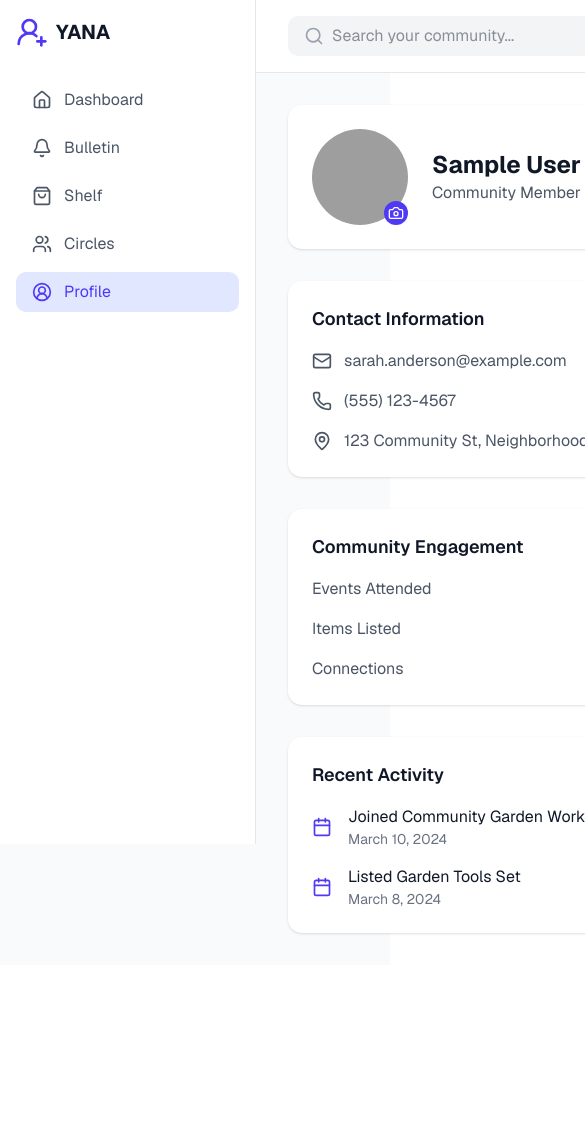
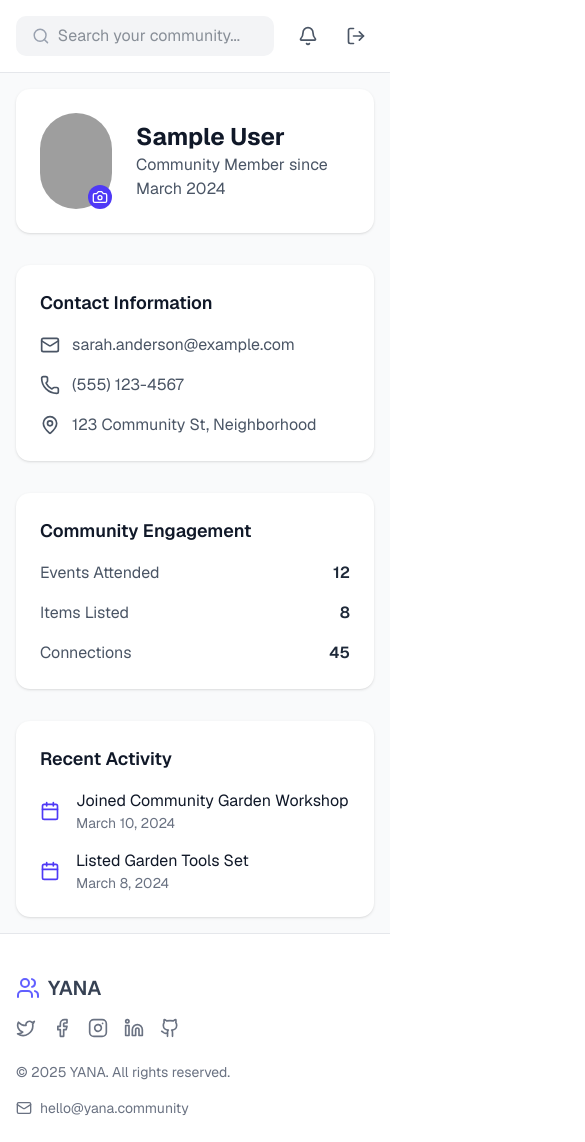
Before and after one commit to ajmalBuilds/YANA, a Next.js app: page /profile in a window 390 px wide. Shown: the top 1142 px of the page, 585 px wide, since content can reach past the window. Before the commit the page ends 965 px from the top, so only its background shows below. Built offline with nearby package versions, Linux system fonts and the light colour scheme; no server answers; sample sign-in values are in the browser's storage; grey boxes are pictures that could not be loaded.

Commit message:
Fix: Make responsive

```diff
--- a/app/bulletin/page.js
+++ b/app/bulletin/page.js
@@ -15,6 +15,8 @@ import Datetime from "react-datetime";
 import "react-datetime/css/react-datetime.css";
 import moment from "moment";
 import { set } from "mongoose";
+import { useMediaQuery } from "react-responsive";
+import InnerPageFooter from "../components/InnerPagefooter";
 
 function SkeltonCard() {
   return (
@@ -318,6 +320,7 @@ function isEventCompleted(timeOfEvent) {
 }
 
 function Bulletin() {
+  const isMobile = useMediaQuery({ query: "(max-width: 767px)" });
   const [showAddPopup, setShowAddPopup] = useState(false);
   const [newEvent, setNewEvent] = useState({
     title: "",
@@ -356,16 +359,6 @@ function Bulletin() {
       return null;
     }
   };
-  // useEffect(() => {
-  //   const fetchUserRole = async () => {
-  //     const user = auth.currentUser;
-  //     if (user) {
-  //       const role = await getUserRole(user.uid);
-  //       setUserRole(role);
-  //     }
-  //   };
-  //   fetchUserRole();
-  // }, []);
 
   useEffect(() => {
     setLoading(true);
@@ -535,7 +528,7 @@ function Bulletin() {
                 📣 Yana Bulletin
               </h1>
               <p className="text-gray-600">
-                Discover and join events happening in your Circles.
+                Discover and join events in your Circles.
               </p>
             </div>
             <button
@@ -713,8 +706,3 @@ function Bulletin() {
 }
 
 export default Bulletin;
-
-// if (moment.isMoment(date)) {
-//   const formatted = date.format("MMMM D, YYYY • h:mm A");
-//   setNewEvent({ ...newEvent, date: formatted });
-// }
--- a/app/circles/page.js
+++ b/app/circles/page.js
@@ -6,6 +6,7 @@ import { format } from "date-fns";
 import { onAuthStateChanged } from "firebase/auth";
 import { auth } from "@/lib/firebase";
 import { useRouter } from "next/navigation";
+import { useMediaQuery } from "react-responsive";
 import {
   Send,
   Smile,
@@ -25,6 +26,8 @@ import Layout from "../components/layout";
 import { createCircle, getAllCircles } from "@/lib/circles";
 import { set } from "mongoose";
 import CircleChat from "../components/circleChat";
+import BottomNavBar from "../components/BottomNavBar";
+import InnerPageFooter from "../components/InnerPagefooter";
 
 // Circle preview (left panel)
 const CirclePreview = ({ circle, selected, onClick }) => (
@@ -126,6 +129,7 @@ const CircleHeader = ({ circle }) => (
 
 // Main Yana Circles Page
 const Messages = () => {
+  const isMobile = useMediaQuery({ query: "(max-width: 767px)" });
   const [selectedCircle, setSelectedCircle] = useState(null);
   const [messageInput, setMessageInput] = useState("");
   const messageEndRef = useRef(null);
@@ -153,7 +157,7 @@ const Messages = () => {
   });
 
   useEffect(() => {
-    if (circles.length > 0 && !selectedCircle) {
+    if (circles.length > 0 && !selectedCircle && !isMobile) {
       setSelectedCircle(circles[0].id);
     }
   }, [circles]);
@@ -251,34 +255,8 @@ const Messages = () => {
   return (
     <PrivateRoute>
       <Layout>
-        <header className="bg-white border-b border-gray-200">
-          <div className="flex items-center justify-between px-8 py-4">
-            <div className="flex items-center bg-gray-100 rounded-lg px-4 py-2 w-96">
-              <Search className="h-5 w-5 text-gray-400 mr-2" />
-              <input
-                type="text"
-                placeholder="Search your community..."
-                className="bg-transparent border-none focus:outline-none flex-1"
-              />
-            </div>
-            <div className="flex items-center space-x-4">
-              <button className="p-2 hover:bg-gray-100 rounded-lg">
-                <MessageSquarePlus
-                  className="h-5 w-5 text-gray-600 cursor-pointer"
-                  onClick={() => setShowForm(!showForm)}
-                />
-              </button>
-              <button className="p-2 hover:bg-gray-100 rounded-lg">
-                <Bell className="h-5 w-5 text-gray-600" />
-              </button>
-              <button className="p-2 hover:bg-gray-100 rounded-lg">
-                <LogOut className="h-5 w-5 text-gray-600" />
-              </button>
-            </div>
-          </div>
-        </header>
-        {circles.length > 0 ? (
-          <div className="h-[90vh] flex overflow-hidden">
+        {!isMobile && circles.length > 0 && (
+          <div className="h-[90vh] flex overflow-hidden left-0">
             <div className="w-96 bg-white border-r border-gray-200 flex flex-col">
               <div className="p-4 border-b border-gray-200">
                 <h1 className="text-2xl font-bold text-gray-900">
@@ -307,10 +285,40 @@ const Messages = () => {
               />
             )}
           </div>
-        ) : (
-          <div className="flex items-center justify-center h-full">
-            <p className="text-black-500 text-lg">No Circles</p>
+          )
+        }
+
+        {isMobile && circles.length > 0 && (
+          <div className="overflow-y-auto">
+            {circles.map((circle) => (
+              <CirclePreview
+                key={circle.id}
+                circle={circle}
+                selected={circle.id === selectedCircle}
+                onClick={() => setSelectedCircle(circle.id)}
+              />
+            ))}
           </div>
+        )}
+
+        {
+          (circles.length ===0 && !selectedCircle && (
+            <div className="flex items-center justify-center h-full">
+              <p className="text-black-500 text-lg">No Circles</p>
+            </div>
+          ))
+        }
+
+        {isMobile && selectedCircle && (
+          <CircleChat
+            circleId={selectedCircle}
+            selectedCircleData={selectedCircleData}
+            setSelectedCircle={setSelectedCircle}
+          />
+        )}
+
+        {isMobile && !selectedCircle && (
+          <BottomNavBar />
         )}
 
         {showForm && (
--- /dev/null
+++ b/app/components/BottomNavBar.js
@@ -0,0 +1,43 @@
+'use client';
+import { Home, Search, PlusCircle, Bell, ShoppingBag, Users, CircleUserRound } from 'lucide-react';
+import { usePathname } from "next/navigation";
+import { useRouter } from "next/navigation"
+
+function NavLink({ href, Icon }) {
+    const pathname = usePathname();
+    const isActive = pathname === href;
+    const router = useRouter();
+
+    return (
+      <button
+        onClick={() => router.push(href)}
+        className={`flex items-center px-4 py-2 rounded-lg transition-colors ${
+          isActive
+            ? "bg-indigo-100 text-indigo-600"
+            : "text-gray-600 hover:bg-gray-100"
+        }`}
+      >
+        <Icon className="h-5 w-5 mr-3" />
+      </button>
+    );
+  }
+
+export default function BottomNavBar() {
+  return (
+    <nav className="fixed bottom-4 left-1/2 transform -translate-x-1/2 w-[90%] max-w-md bg-white border border-gray-200 rounded-2xl shadow-lg px-6 py-3 flex justify-between items-center z-500">
+      <NavLink href="/dashboard" Icon={Home} />
+      <NavLink href="/bulletin" Icon={Bell} />
+      <NavLink href="/shelf" Icon={ShoppingBag} />
+      <NavLink href="/circles" Icon={Users} />
+      <NavLink href="/profile" Icon={CircleUserRound} />
+    </nav>
+  );
+}
+
+function NavItem({ Icon }) {
+  return (
+    <button className="text-gray-600 hover:text-black transition duration-200">
+      <Icon className="w-6 h-6" />
+    </button>
+  );
+}
--- /dev/null
+++ b/app/components/InnerPagefooter.js
@@ -0,0 +1,56 @@
+import React, { forwardRef } from 'react';
+import {
+  Twitter,
+  Instagram,
+  Facebook,
+  Linkedin,
+  Github as GitHub,
+  Mail,
+  Users,
+} from 'lucide-react';
+
+const InnerPageFooter = forwardRef((props, ref) => {
+  return (
+    <footer ref={ref} className="bg-white border-t border-gray-200 pt-10 pb-6 text-gray-700">
+      <div className="container mx-auto px-4 sm:px-6">
+        <div className="flex flex-col md:flex-row justify-between items-start md:items-center mb-6">
+          <div className="flex items-center mb-4 md:mb-0">
+            <Users className="h-6 w-6 text-indigo-500 mr-2" />
+            <span className="font-semibold text-xl">YANA</span>
+          </div>
+          <div className="flex space-x-4">
+            <a href="#" className="text-gray-500 hover:text-indigo-500 transition-colors duration-200">
+              <Twitter className="h-5 w-5" />
+            </a>
+            <a href="#" className="text-gray-500 hover:text-indigo-500 transition-colors duration-200">
+              <Facebook className="h-5 w-5" />
+            </a>
+            <a href="#" className="text-gray-500 hover:text-indigo-500 transition-colors duration-200">
+              <Instagram className="h-5 w-5" />
+            </a>
+            <a href="#" className="text-gray-500 hover:text-indigo-500 transition-colors duration-200">
+              <Linkedin className="h-5 w-5" />
+            </a>
+            <a href="#" className="text-gray-500 hover:text-indigo-500 transition-colors duration-200">
+              <GitHub className="h-5 w-5" />
+            </a>
+          </div>
+        </div>
+
+        <div className="flex flex-col md:flex-row justify-between items-start md:items-center">
+          <p className="text-sm text-gray-500 mb-4 md:mb-0">
+            &copy; {new Date().getFullYear()} YANA. All rights reserved.
+          </p>
+          <div className="flex items-center text-sm text-gray-500">
+            <Mail className="h-4 w-4 mr-2" />
+            <a href="mailto:hello@yana.community" className="hover:text-indigo-500 transition-colors duration-200">
+              hello@yana.community
+            </a>
+          </div>
+        </div>
+      </div>
+    </footer>
+  );
+});
+
+export default InnerPageFooter;
--- a/app/components/circleChat.js
+++ b/app/components/circleChat.js
@@ -6,6 +6,7 @@ import { db } from "@/lib/firebase";
 import { onAuthStateChanged } from "firebase/auth";
 import { auth } from "@/lib/firebase";
 import { useRouter } from "next/navigation";
+import { useMediaQuery } from "react-responsive";
 import {
   collection,
   addDoc,
@@ -24,6 +25,8 @@ import {
   MoreVertical,
   UserRoundPlus,
   X,
+  ArrowBigLeft,
+  ArrowLeft,
 } from "lucide-react";
 
 const addMemberToCircle = async (circleId, userId) => {
@@ -114,7 +117,7 @@ const MessageBubble = ({ message, currentUser }) => {
 };
 
 // Circle header
-const CircleHeader = ({ circle }) => {
+const CircleHeader = ({ circle, setCircleId }) => {
   const [showMenu, setShowMenu] = useState(false);
   const [showAddMemberForm, setShowAddMemberForm] = useState(false);
   const [newMemberId, setNewMemberId] = useState("");
@@ -152,6 +155,7 @@ const CircleHeader = ({ circle }) => {
   return (
     <div className="flex items-center justify-between p-4 border-b border-gray-200 bg-white sticky top-0 z-10">
       <div className="flex items-center space-x-4">
+      <ArrowLeft className="h-8 w-8 text-gray-600" onClick={() => setCircleId(null)} />
         <div className="relative">
           <img
             src={"/assets/avatar.png"}
@@ -235,7 +239,8 @@ const CircleHeader = ({ circle }) => {
   );
 };
 
-export default function CircleChat({ circleId, selectedCircleData }) {
+export default function CircleChat({ circleId, selectedCircleData, setSelectedCircle }) {
+  const isMobile = useMediaQuery({ query: '(max-width: 767px)' });
   const [messages, setMessages] = useState([]);
   const [messageInput, setMessageInput] = useState("");
   const user = auth.currentUser;
@@ -299,8 +304,8 @@ export default function CircleChat({ circleId, selectedCircleData }) {
 
   return (
     <>
-      <div className="flex flex-col flex-1 bg-white">
-        <CircleHeader circle={selectedCircleData} />
+      {circleId && <div className={`flex flex-col flex-1 bg-white ${isMobile ? "absolute top-0 left-0 w-full h-full" : ""} `}>
+        <CircleHeader circle={selectedCircleData} setCircleId={setSelectedCircle}/>
 
         {/* Messages */}
         <div className="flex-1 overflow-y-auto p-4 bg-white  bg-[url('/assets/circles-bg-4.jpeg')] bg-contain bg-center space-y-4">
@@ -346,7 +351,7 @@ export default function CircleChat({ circleId, selectedCircleData }) {
             </button>
           </div>
         </div>
-      </div>
+      </div>}
     </>
   );
 }
--- a/app/components/layout.js
+++ b/app/components/layout.js
@@ -1,6 +1,7 @@
 "use client";
 import Link from "next/link";
-import { usePathname } from "next/navigation";
+import { usePathname, useRouter } from "next/navigation";
+import { useMediaQuery } from "react-responsive";
 import {
   Home,
   Users,
@@ -12,6 +13,11 @@ import {
   LogOut,
   CircleUserRound,
 } from "lucide-react";
+import { useState, useEffect, useRef } from "react";
+import { signOut } from "firebase/auth";
+import { auth } from "@/lib/firebase";
+import BottomNavBar from "./BottomNavBar";
+import InnerPageFooter from "./InnerPagefooter";
 
 function NavLink({ href, icon: Icon, label }) {
   const pathname = usePathname();
@@ -33,11 +39,46 @@ function NavLink({ href, icon: Icon, label }) {
 }
 
 export default function Layout({ children }) {
+  const footerRef = useRef();
+  const [footerVisible, setFooterVisible] = useState(false);
   const pathname = usePathname();
   const isCirclesPage = pathname === "/circles";
+  const isMobile = useMediaQuery({ query: "(max-width: 767px)" });
+  const [showForm, setShowForm] = useState(false);
+  const [logoutPopup, setLogoutPopup] = useState(false);
+  const router = useRouter();
+
+  useEffect(() => {
+    if (!footerRef.current) return;
+
+    const observer = new IntersectionObserver(
+      ([entry]) => {
+        setFooterVisible(entry.isIntersecting);
+      },
+      {
+        root: null,
+        threshold: 0.1, // adjust as needed
+      }
+    );
+
+    observer.observe(footerRef.current);
+
+    return () => observer.disconnect();
+  }, []);
+
+  const handleLogOut = async () => {
+    try {
+      await signOut(auth);
+      router.push("/login");
+    } catch (error) {
+      console.error("logOut error", error);
+    }
+  };
 
   return (
-    <div className="min-h-screen bg-gray-50 flex">
+    <div className="min-h-screen bg-gray-50 flex flex-col md:flex-row">
+      {/* Sidebar for Desktop */}
+      {!isMobile && (
         <aside className="w-64 bg-white border-r border-gray-200 p-4 fixed h-full">
           <div className="flex items-center mb-8">
             <UserPlus2 className="h-8 w-8 text-indigo-600 mr-2" />
@@ -51,34 +92,95 @@ export default function Layout({ children }) {
             <NavLink href="/profile" icon={CircleUserRound} label="Profile" />
           </nav>
         </aside>
+      )}
 
-      <main className="flex-1 ml-64">
+      {/* Main Content Area */}
+      <main className={`flex-1 ${!isMobile && "md:ml-64"}`}>
+        {/* Header */}
         {!isCirclesPage && (
-          <header className="bg-white border-b border-gray-200">
-            <div className="flex items-center justify-between px-8 py-4">
-              <div className="flex items-center bg-gray-100 rounded-lg px-4 py-2 w-96">
+          <header className="bg-white border-b border-gray-200 px-4 sm:px-8 py-4 flex items-center justify-between">
+            <div className="flex items-center bg-gray-100 rounded-lg px-4 py-2 flex-1 max-w-lg">
               <Search className="h-5 w-5 text-gray-400 mr-2" />
               <input
                 type="text"
                 placeholder="Search your community..."
-                  className="bg-transparent border-none focus:outline-none flex-1"
+                className="bg-transparent border-none focus:outline-none w-full"
               />
             </div>
-              <div className="flex items-center space-x-4">
+            <div className="ml-4 flex items-center space-x-3">
               <button className="p-2 hover:bg-gray-100 rounded-lg">
                 <Bell className="h-5 w-5 text-gray-600" />
               </button>
-                <button className="p-2 hover:bg-gray-100 rounded-lg">
+              <button onClick={() => setLogoutPopup(!logoutPopup)} className="p-2 hover:bg-gray-100 rounded-lg">
                 <LogOut className="h-5 w-5 text-gray-600" />
               </button>
-              </div>
             </div>
           </header>
         )}
 
-        {/* Conditionally applying padding */}
-        <div className={isCirclesPage ? "p-0" : "p-8"}>{children}</div>
+        {logoutPopup && (
+          <div className="absolute top-16 right-5 mt-2 bg-white shadow-lg rounded-lg p-4 w-40 border border-gray-200 z-50">
+            <p className="text-sm text-gray-700">
+              Are you sure you want to log out?
+            </p>
+            <div className="flex justify-between mt-3">
+              <button
+                onClick={handleLogOut}
+                className="text-sm text-red-500 hover:text-red-700"
+              >
+                Yes
+              </button>
+              <button
+                onClick={() => setLogoutPopup(false)}
+                className="text-sm text-gray-500 hover:text-gray-700"
+              >
+                No
+              </button>
+            </div>
+          </div>
+        )}
+
+        {/* Circles Page Header */}
+        {isCirclesPage && (
+          <header className="bg-white border-b border-gray-200 px-4 sm:px-8 py-4 flex items-center justify-between">
+            {!isMobile && (
+              <div className="flex items-center bg-gray-100 rounded-lg px-4 py-2 flex-1 max-w-lg">
+                <Search className="h-5 w-5 text-gray-400 mr-2" />
+                <input
+                  type="text"
+                  placeholder="Search your community..."
+                  className="bg-transparent border-none focus:outline-none w-full"
+                />
+              </div>
+            )}
+            {isMobile && (
+              <span className="text-2xl font-bold text-gray-900">YANA</span>
+            )}
+            <div className="ml-4 flex items-center space-x-3">
+              <button className="p-2 hover:bg-gray-100 rounded-lg">
+                <MessageSquarePlus
+                  className="h-5 w-5 text-gray-600 cursor-pointer"
+                  onClick={() => setShowForm(!showForm)}
+                />
+              </button>
+              <button className="p-2 hover:bg-gray-100 rounded-lg">
+                <Bell className="h-5 w-5 text-gray-600" />
+              </button>
+              <button onClick={() => setLogoutPopup(!logoutPopup)} className="p-2 hover:bg-gray-100 rounded-lg">
+                <LogOut className="h-5 w-5 text-gray-600" />
+              </button>
+            </div>
+          </header>
+        )}
+
+        {/* Page Content */}
+        <div className={`${isCirclesPage ? "p-4 sm:p-6" : "p-4 sm:p-8"}`}>
+          {children}
+        </div>
       </main>
+
+      {isMobile && !isCirclesPage && !footerVisible && <BottomNavBar />}
+      {isMobile && !isCirclesPage && <InnerPageFooter ref={footerRef} />}
     </div>
   );
 }
--- a/app/dashboard/page.js
+++ b/app/dashboard/page.js
@@ -6,7 +6,9 @@ import { useRouter } from "next/navigation";
 import { onAuthStateChanged } from "firebase/auth";
 import { auth } from "@/lib/firebase";
 import PrivateRoute from "@/components/PrivateRoute";
+import { useMediaQuery } from "react-responsive";
 import { Calendar, TrendingUp, Users, Bell } from "lucide-react";
+import InnerPageFooter from "../components/InnerPagefooter";
 
 function ActivityCard({ icon: Icon, title, description, time }) {
   return (
@@ -25,7 +27,7 @@ function ActivityCard({ icon: Icon, title, description, time }) {
 
 function StatCard({ icon: Icon, label, value }) {
   return (
-    <div className="bg-white p-6 rounded-xl shadow-sm">
+    <div className="bg-white p-4 sm:p-6 rounded-xl shadow-sm w-full">
       <div className="flex items-center space-x-4">
         <div className="p-2 bg-indigo-100 rounded-lg">
           <Icon className="h-6 w-6 text-indigo-600" />
@@ -40,12 +42,12 @@ function StatCard({ icon: Icon, label, value }) {
 }
 
 function Dashboard() {
+  const isMobile = useMediaQuery({ query: "(max-width: 767px)" });
   const [currentUser, setCurrentUser] = useState({});
-  const [loading, setLoading] = useState(false);
+  const [loading, setLoading] = useState(true);
   const router = useRouter();
 
   useEffect(() => {
-    setLoading(true);
     const unsubscribe = onAuthStateChanged(auth, (user) => {
       if (user) {
         setCurrentUser(user);
@@ -59,37 +61,34 @@ function Dashboard() {
   }, []);
 
   if (loading) {
-    return <div>Loading...</div>;
+    return <div className="p-8">Loading...</div>;
   }
 
   return (
     <PrivateRoute>
       <Layout>
-        <div className="space-y-8">
+        <div className="px-4 sm:px-8 py-6 space-y-8">
+          {/* Welcome Header */}
           <div>
-            <h1 className="text-2xl font-bold text-gray-900 mb-4">
-              Welcome back, {currentUser.displayName}!
+            <h1 className="text-2xl font-bold text-gray-900 mb-2">
+              Welcome back, {currentUser?.displayName || "Neighbor"}!
             </h1>
             <p className="text-gray-600">
               Here's what's happening in your community today.
             </p>
           </div>
 
-          {/* Stats Grid */}
-          <div className="grid grid-cols-1 md:grid-cols-2 lg:grid-cols-4 gap-6">
+          {/* Stats Section */}
+          <div className="grid grid-cols-1 sm:grid-cols-2 lg:grid-cols-4 gap-4">
             <StatCard icon={Users} value="156" label="Active Neighbors" />
             <StatCard icon={Calendar} value="12" label="Upcoming Events" />
-            <StatCard
-              icon={TrendingUp}
-              value="89%"
-              label="Community Engagement"
-            />
+            <StatCard icon={TrendingUp} value="89%" label="Engagement" />
             <StatCard icon={Bell} value="24" label="New Updates" />
           </div>
 
           {/* Recent Activity */}
           <div className="bg-white rounded-xl shadow-sm">
-            <div className="p-6 border-b border-gray-200">
+            <div className="p-4 sm:p-6 border-b border-gray-200">
               <h2 className="text-lg font-semibold text-gray-900">
                 Recent Activity
               </h2>
@@ -97,8 +96,8 @@ function Dashboard() {
             <div className="divide-y divide-gray-200">
               <ActivityCard
                 icon={Users}
-                title="New Community Member"
-                description="John Smith joined your neighborhood community"
+                title="New Member"
+                description="John Smith joined your neighborhood"
                 time="2 hours ago"
               />
               <ActivityCard
--- a/app/profile/page.js
+++ b/app/profile/page.js
@@ -7,6 +7,8 @@ import { Mail, Phone, MapPin, Calendar, Camera } from "lucide-react";
 import { onAuthStateChanged } from "firebase/auth";
 import { auth } from "@/lib/firebase";
 import { useRouter } from "next/navigation";
+import { useMediaQuery } from "react-responsive";
+import InnerPageFooter from "../components/InnerPagefooter";
 
 function ProfileSection({ title, children }) {
   return (
@@ -18,6 +20,7 @@ function ProfileSection({ title, children }) {
 }
 
 function Profile() {
+  const isMobile = useMediaQuery({ query: "(max-width: 767px)" });
   const [currentUser, setCurrentUser] = useState({});
   const [loading, setLoading] = useState(false);
   const router = useRouter();
--- a/app/shelf/page.js
+++ b/app/shelf/page.js
@@ -17,6 +17,8 @@ import { useRouter } from "next/navigation";
 import { Trash2, X, TriangleAlert } from "lucide-react";
 import axios from "axios";
 import { set } from "mongoose";
+import { useMediaQuery } from "react-responsive";
+import InnerPageFooter from "../components/InnerPagefooter";
 
 function ListingCard({
   _id,
@@ -290,6 +292,7 @@ function CustomDropdown({ label, name, options, value, onChange }) {
 }
 
 function Shelf() {
+  const isMobile = useMediaQuery({ query: "(max-width: 767px)" });
   const [showModal, setShowModal] = useState(false);
   const [loading, setLoading] = useState(false);
   const [loadingShelf, setLoadingShelf] = useState(false);
--- a/package.json
+++ b/package.json
@@ -27,6 +27,7 @@
     "react-datepicker": "^8.3.0",
     "react-datetime": "^3.3.1",
     "react-dom": "^19.1.0",
+    "react-responsive": "^10.0.1",
     "react-router-dom": "^7.5.0",
     "shadcn-ui": "^0.9.5",
     "tailwind-merge": "^3.2.0",
```
Also changed, not shown: 1 other file (tests, documents, lock files or other folders). Lines whose indentation alone changed are shown as unchanged.
